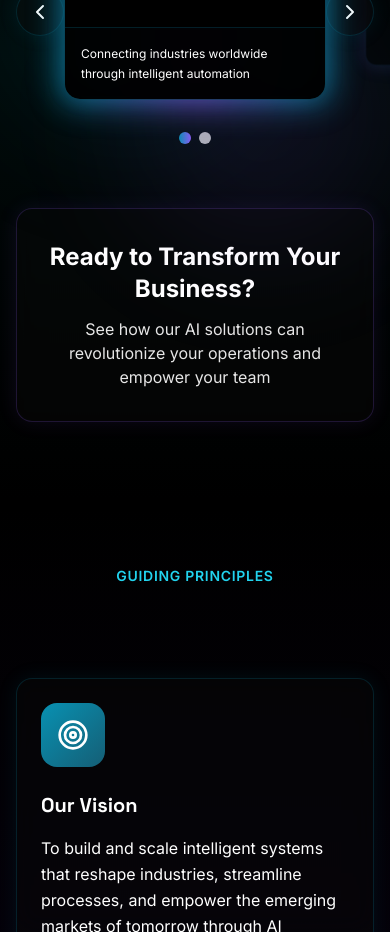
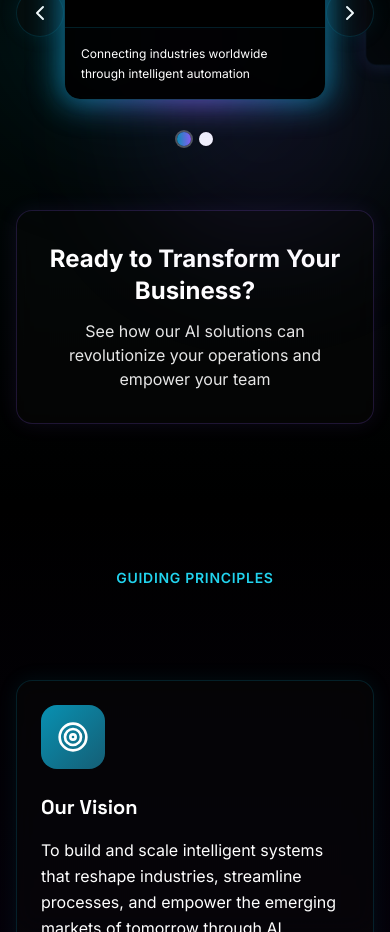
Before and after one commit to tarak6984/Integrated-System-AI, a React (Vite) app: page / in a window 390 px wide. Shown: the part 2080-3012 px from the top of the page. Built offline with nearby package versions, Linux system fonts and the light colour scheme; no server answers; grey boxes are pictures that could not be loaded; what groq-sdk would draw is missing.

Commit message:
fix: Improve dot indicator visibility on mobile - Increased dot size from w-3 h-3 to w-3.5 h-3.5 - Added dark ring border (ring-2 ring-black/40) for contrast - Changed inactive dots to solid white (bg-white) - Active dots have white ring (ring-2 ring-white/30) - Much more visible on mobile devices

```diff
--- a/src/components/sections/VisionVideo.jsx
+++ b/src/components/sections/VisionVideo.jsx
@@ -210,8 +210,8 @@ const VisionVideo = () => {
                 key={index}
                 onClick={() => goToSlide(index)}
                 className={`transition-all duration-300 rounded-full ${index === currentSlide
-                  ? 'w-3 h-3 bg-gradient-to-r from-primary-500 to-accent-500'
-                  : 'w-3 h-3 bg-white/70 hover:bg-white/90'
+                    ? 'w-3.5 h-3.5 bg-gradient-to-r from-primary-500 to-accent-500 ring-2 ring-white/30'
+                    : 'w-3.5 h-3.5 bg-white ring-2 ring-black/40 hover:ring-white/60'
                   }`}
                 aria-label={`Go to slide ${index + 1}`}
               />
```
